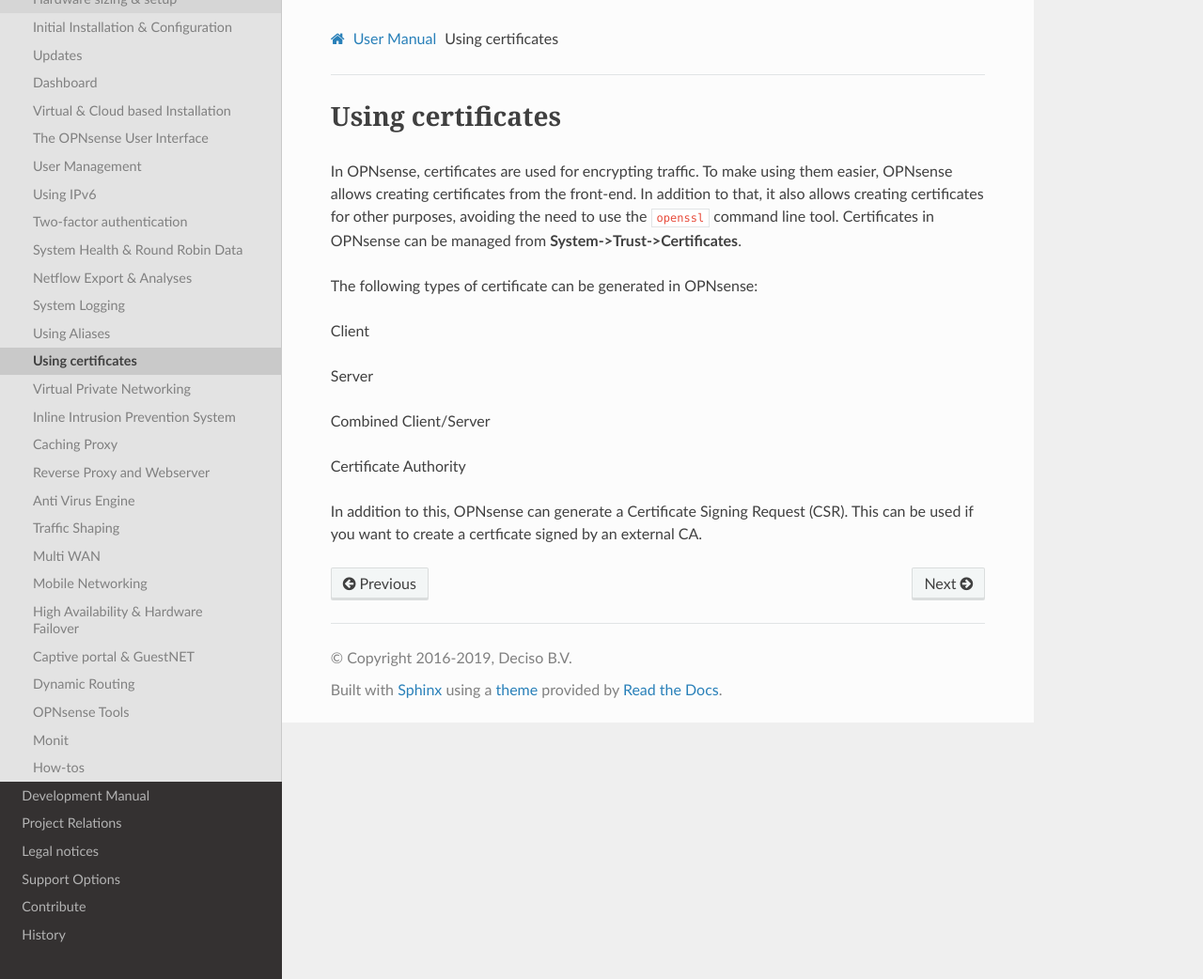
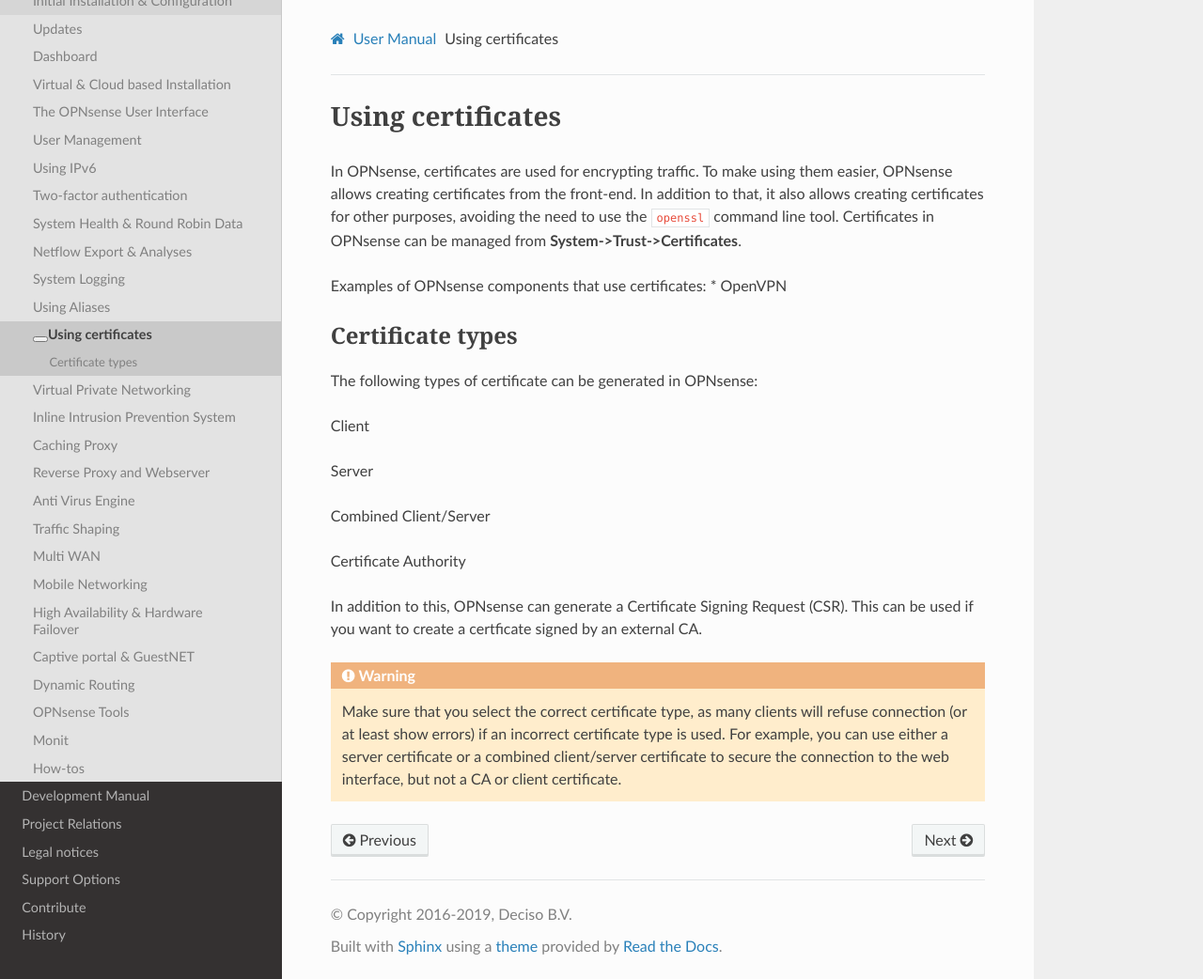
Before and after one commit to opnsense/docs, a Sphinx documentation site: the page built from source/manual/certificates.rst, in a window 1280 px wide and 1042 px high. Shown: the whole window at 94% size. Built offline with Sphinx 7.4.7 and the Read the Docs theme 2.0.0, drawn with Linux system fonts in a browser that asks for light colours; nearby versions of some CDN libraries; some web fonts are replaced; library files that are not in the unit come from our copies.

Commit message:
Add example, add warning about correct certificate usage

```diff
--- a/source/manual/certificates.rst
+++ b/source/manual/certificates.rst
@@ -6,6 +6,13 @@
 certificates from the front-end. In addition to that, it also allows creating certificates for other purposes,
 avoiding the need to use the ``openssl`` command line tool. Certificates in OPNsense can be managed from
 **System->Trust->Certificates**.
+
+Examples of OPNsense components that use certificates:
+* OpenVPN
+
+-----------------
+Certificate types
+-----------------
 
 The following types of certificate can be generated in OPNsense:
 
@@ -16,3 +23,9 @@
 
 In addition to this, OPNsense can generate a Certificate Signing Request (CSR). This can be used if you want to create a
 certficate signed by an external CA.
+
+.. warning::
+
+    Make sure that you select the correct certificate type, as many clients will refuse connection (or at least show
+    errors) if an incorrect certificate type is used. For example, you can use either a server certificate or a
+    combined client/server certificate to secure the connection to the web interface, but not a CA or client certificate.
```
